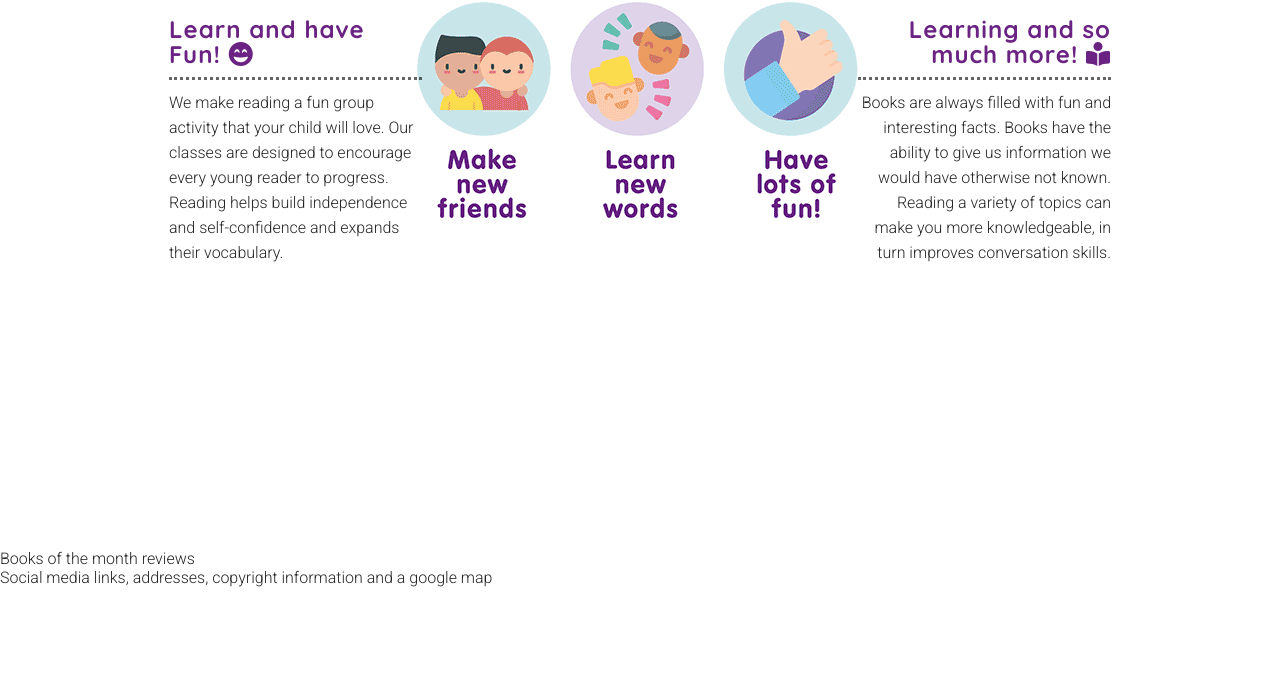
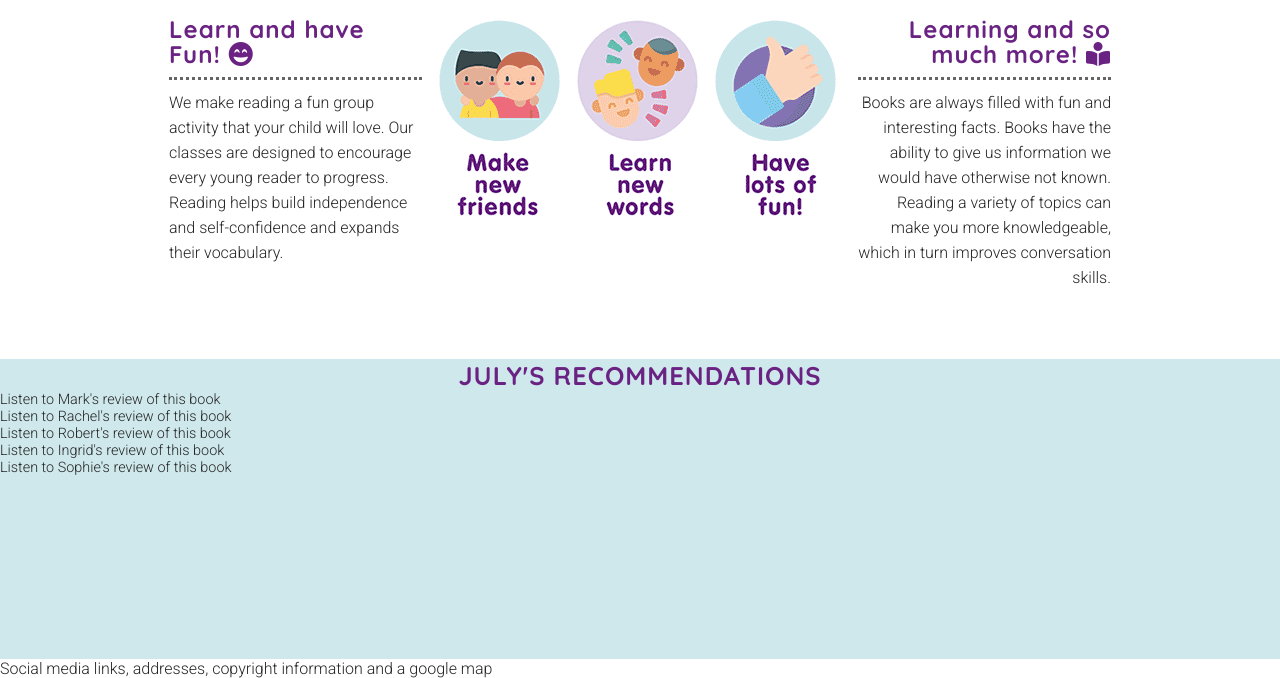
Before and after one commit to RozWelch/kids-bookclub, a plain HTML site: page index.html in a window 1280 px wide. Shown: the part 746-1424 px from the top of the page. Before the commit the page ends 1333 px from the top, so only its background shows below. Drawn offline with Linux system fonts and the light colour scheme.

Commit message:
Add book reviews section main structure

```diff
--- a/assets/css/style.css
+++ b/assets/css/style.css
@@ -7,7 +7,7 @@
 }
 
 body {
-    font-family: Roboto;
+    font-family: Roboto, sans-serif;
     font-weight: 300;
     color: #252525;
 }
@@ -125,7 +125,7 @@ hr {
 
 /* why join our bookclub */
 #reasons-why-join {
-    height: 600px;
+    height: 380px;
 }
 
 #reasons-why-join hr {
@@ -182,7 +182,33 @@ hr {
 }
 
 #center-why {
-    background: url(../images/center-section.gif); no-repeat center center;
-    height: 253px;
-    width: 500px;
+    background: url(../images/center-icon-kids.gif);
+    no-repeat center center;
+    height: 228px;
+    width: 450px;
+    margin-top: 20px;
 }
+
+/* Book Review Section */
+
+#book-reviews {
+    background-color: #cfe8ec;
+    height: 300px;
+}
+
+#main-book-review-heading {
+    font-family: Quicksand, sans-serif;
+    color: #6a2383;
+    text-align: center;
+    letter-spacing: 1px;
+    text-transform: uppercase;
+    margin-top: 30px;
+    font-size: 160%;
+}
+
+h3 {
+    font-family: Roboto, sans-serif;
+    font-weight: 300;
+    color: #252525;
+    font-size: 90%;
+}
--- a/index.html
+++ b/index.html
@@ -62,7 +62,7 @@
                 <p>
                     Books are always filled with fun and interesting facts. Books have the ability to give us
                     information we would have otherwise not known. Reading a variety of topics can make you more
-                    knowledgeable, in turn improves conversation skills.
+                    knowledgeable, which in turn improves conversation skills.
                 </p>
             </div>
         </div>
@@ -70,13 +70,36 @@
         </div>
     </section>
     <section>
-        Books of the month reviews
+        <div id="book-reviews">
+            <div id="main-book-review-heading">
+                July's Recommendations
+            </div>
+            <div>
+                <div>
+                    <h3>Listen to Mark's review of this book</h3>
+                </div>
+                <div>
+                    <h3>Listen to Rachel's review of this book</h3>
+                </div>
+                <div>
+                    <h3>Listen to Robert's review of this book</h3>
+                </div>
+                <div>
+                    <h3>Listen to Ingrid's review of this book</h3>
+                </div>
+                <div>
+                    <h3>Listen to Sophie's review of this book</h3>
+                </div>
+            </div>
+
+        </div>
     </section>
     <footer>
         Social media links, addresses, copyright information and a google map
     </footer>
 
     <!-- font awesome script-->
-    <script src="https://kit.fontawesome.com/e8d6fac933.js" crossorigin="anonymous"></script></body>
+    <script src="https://kit.fontawesome.com/e8d6fac933.js" crossorigin="anonymous"></script>
+</body>
 
 </html>
```
Also changed, not shown: assets/images/center-icon-kids.gif (added), assets/images/center-section.gif (deleted).
